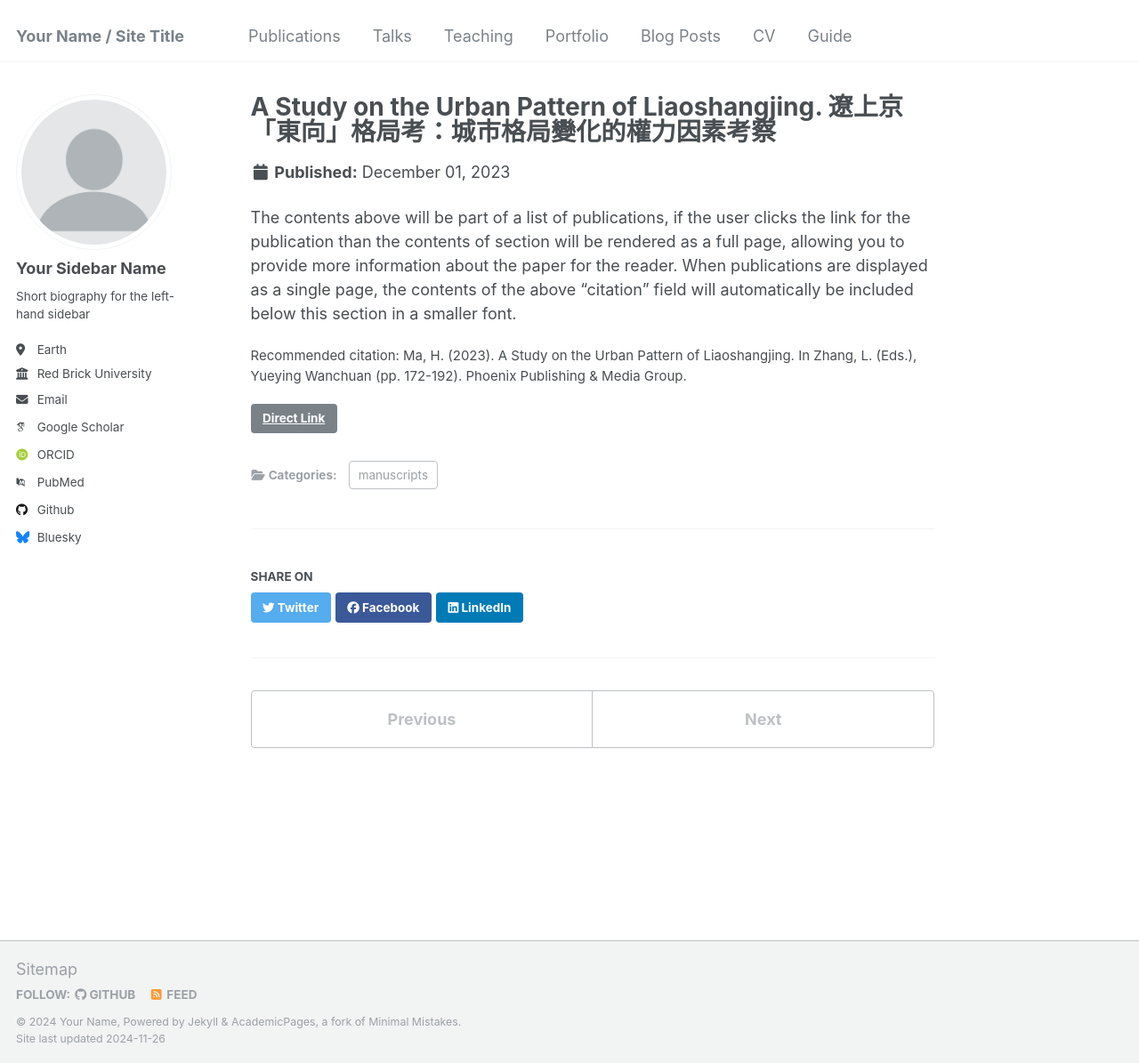
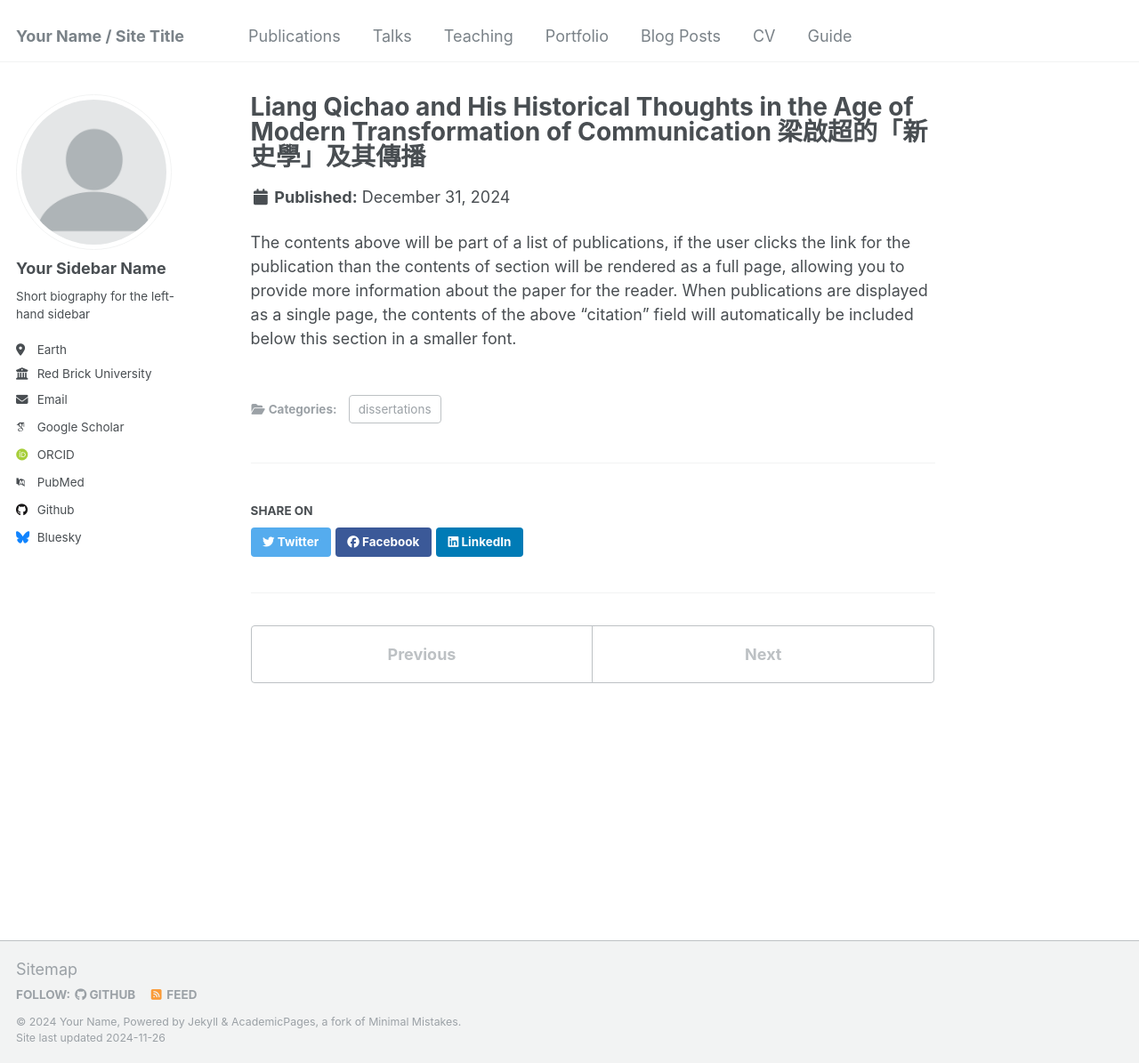
Before and after one commit to shulinbao/shulinbao.github.io, a Jekyll site: the page built from _publications/dissertation-1.md, in a window 1280 px wide and 1195 px high. Shown: the whole window at 89% size. Built offline with Jekyll 4.4.1, drawn with Linux system fonts in a browser that asks for light colours; some web fonts are replaced.

Commit message:
Update dissertation-1.md

```diff
--- a/_publications/dissertation-1.md
+++ b/_publications/dissertation-1.md
@@ -1,12 +1,9 @@
 ---
-title: 'A Study on the Urban Pattern of Liaoshangjing. 遼上京「東向」格局考：城市格局變化的權力因素考察'
+title: 'Liang Qichao and His Historical Thoughts in the Age of Modern Transformation of Communication 梁啟超的「新史學」及其傳播'
 collection: publications
-category: manuscripts
-permalink: /publication/paper-4
-excerpt: 'Since the beginning of the construction of the LIAOSHANGJING，the urban morphology of LIAOSHANGJING is beginning to form, and Facing to the east becomes the characteristic of the buildings in this city. With the maturity of the LIAO Politics, On the basis of the above urban morphology, new changes have taken place in LIAOSHANGJING''s city form. According to Literature and archaeological information, in the progress of the development of LIAOSHANGJING, there are obvious changes in its urban morphology, This example can provide convenience for us to study the relationship between urban morphology and power factors.'
-link: 'https://www.books.com.tw/products/CN11980438?loc=M_0007_028&srsltid=AfmBOooHHVEGntIvuYAqMFvxPAKZQOncMVxm_VwpBYSCCS20_ESxgZ8h'
-date: 2023-12-01
-citation: 'Ma, H. (2023). A Study on the Urban Pattern of Liaoshangjing. In Zhang, L. (Eds.), Yueying Wanchuan (pp. 172-192). Phoenix Publishing & Media Group.'
+category: dissertations
+permalink: /publication/dissertation-1
+date: 2024-12-31
 ---
 
 The contents above will be part of a list of publications, if the user clicks the link for the publication than the contents of section will be rendered as a full page, allowing you to provide more information about the paper for the reader. When publications are displayed as a single page, the contents of the above "citation" field will automatically be included below this section in a smaller font.
```
